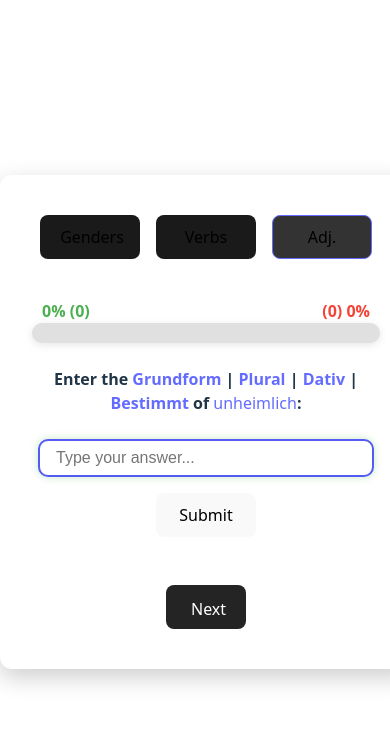
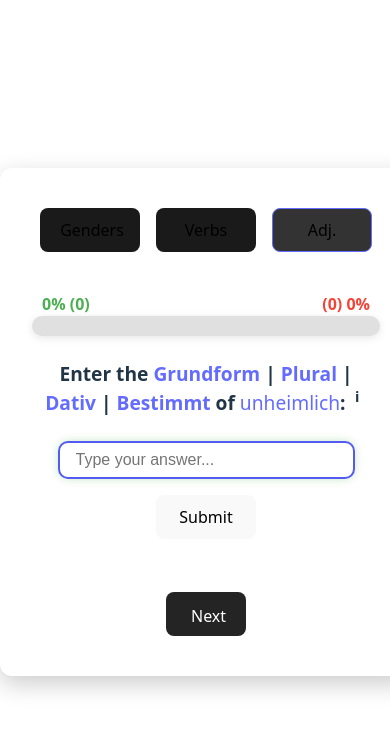
Before and after one commit to Snyuki/shirogen, a React (Vite) app in the folder shirogen/: page / in a window 390 px wide. Both pictures are taken after a click on the button "Adj.". Shown: the top 730 px of the page. Built offline with nearby package versions, Linux system fonts and the light colour scheme.

Commit message:
Added Popup Infotext for adjective declensions

```diff
--- a/shirogen/src/App.tsx
+++ b/shirogen/src/App.tsx
@@ -1,4 +1,7 @@
 import React, { useEffect, useRef, useState } from 'react';
+
+// components
+import InfoTooltip from './components/InfoTooltip'
 
 // import femaleNounsData from './res/german_female_nouns.json';
 // import maleNounsData from './res/german_male_nouns.json';
@@ -85,6 +88,23 @@ const GenderQuiz = () => {
       setAdjectiveButtonLabel('Adjectives');
     }
   };
+
+  const updateAdjectivePopupText = () => {
+    const text = `
+    Please enter the correct adjective declension for [${currentAdjective.baseForm}] with the following attributes:
+
+    - Gender: ${currentAdjective.gender}
+    - Case: ${currentAdjective.case}
+    - Form: ${adjectiveFormLabels[currentAdjective.form]}
+    - Specification: ${adjectiveSpecLabels[currentAdjective.specification]}
+
+    Example:
+    For the adjective "gut" with a masculine singular noun in the nominative case and a definite article, you would enter: "der gute".
+  `;
+
+
+    return text
+  }
 
   function getRandomNoun() {
     const randomIndex = Math.floor(Math.random() * shuffledNouns.length);
@@ -357,7 +377,9 @@ const GenderQuiz = () => {
             >
               {currentAdjective.baseForm}
             </a>
-            </strong>:</h2>
+            </strong>:
+            <InfoTooltip
+            updatePopupText={updateAdjectivePopupText}/></h2>
         <div className="verb-input-row">
           <input
             type="text"
--- /dev/null
+++ b/shirogen/src/components/InfoTooltip/InfoTooltip.module.css
@@ -0,0 +1,89 @@
+
+
+.infoButton {
+    /* size it small */
+    width: 1.2em;               /* roughly one letter wide */
+    height: 1em;                /* one line-height tall */
+    padding: 0;                 /* no extra padding */
+
+    /* text styling */
+    font-size: 0.75em;          /* smaller than body text */
+    line-height: 1em;           /* exactly matches button height */
+    font-weight: bold;
+
+    /* center “i” inside the box */
+    display: inline-flex;
+    align-items: flex-start;    /* top-align the “i” within the 1em box */
+    justify-content: center;    /* center horizontally */
+
+    /* look */
+    background: none;
+    border: 1px solid #ffffff;
+    border-radius: 50%;
+    cursor: pointer;
+
+    vertical-align: top;
+    margin-left: 2px;
+  }
+
+  .infoButton:hover {
+    background-color: rgba(0, 123, 255, 0.1);
+  }
+
+  .infoButtonPopupContainer {
+    position: fixed;
+    top: 0;
+    left: 0;
+    width: 100vw;         /* Full viewport width */
+    height: 100vh;        /* Full viewport height */
+    display: flex;
+    align-items: center;
+    justify-content: center;
+    z-index: 1000;
+    background-color: rgba(0, 0, 0, 0.4);
+  }
+
+  .infoButtonPopup {
+    background-color: #1a1a1a;
+    color: #ffffff;
+    padding: 1.5rem;
+    border-radius: 12px;
+    box-shadow: 0 8px 24px rgba(0, 0, 0, 0.3);
+    max-width: 80%;
+    min-width: 250px;
+    text-align: center;
+    animation: fadeInScale 0.2s ease-out;
+  }
+
+  .infoButtonPopup p {
+    margin-bottom: 1rem;
+    font-size: 1.1rem;
+    line-height: 1.2;
+    text-align: left;
+  }
+
+  .infoButtonPopupCloseButton {
+    background-color: #646cff;
+    color: white;
+    border: none;
+    padding: 0.5rem 1rem;
+    font-size: 1rem;
+    border-radius: 8px;
+    cursor: pointer;
+    transition: background-color 0.3s ease;
+  }
+
+  .infoButtonPopupCloseButton:hover {
+    background-color: #535bf2;
+  }
+
+  @keyframes fadeInScale {
+    from {
+      opacity: 0;
+      transform: scale(0.9);
+    }
+    to {
+      opacity: 1;
+      transform: scale(1);
+    }
+  }
--- /dev/null
+++ b/shirogen/src/components/InfoTooltip/InfoTooltip.tsx
@@ -0,0 +1,40 @@
+import React, {useState} from "react";
+import styles from "./InfoTooltip.module.css";
+
+type InfoTooltipProps = {
+    updatePopupText: () => string;
+}
+
+const InfoTooltip: React.FC<InfoTooltipProps> = ({updatePopupText} : { updatePopupText: () => string }) => {
+    const [showPopup, setShowPopup] = useState(false);
+    const [message, setMessage] = useState('');
+
+    const togglePopup = () => {
+        setMessage(updatePopupText())
+        setShowPopup(prev => !prev)
+    };
+
+    // Respect Line Breaks
+    const splitMessage = message.split('\n').map((line, index) => (
+        <p key={index}>{line}</p>
+    ));
+
+    return (
+        <>
+            <span className={styles.infoButton} onClick={togglePopup} aria-label="Show Information">i</span>
+
+            {showPopup && (
+                <div className={styles.infoButtonPopupContainer} onClick={togglePopup}>
+                    <div className={styles.infoButtonPopup} onClick={e => e.stopPropagation()}>
+                        <div>{splitMessage}</div>
+                        <button className={styles.infoButtonPopupCloseButton} onClick={togglePopup}>
+                            Close
+                        </button>
+                    </div>
+                </div>
+             )}
+        </>
+    )
+};
+
+export default InfoTooltip;
--- /dev/null
+++ b/shirogen/src/components/InfoTooltip/index.ts
@@ -0,0 +1 @@
+export { default } from './InfoTooltip';
--- /dev/null
+++ b/shirogen/src/global.d.ts
@@ -0,0 +1,5 @@
+// For module.css file to be used
+declare module "*.module.css" {
+    const classes: { [key: string]: string };
+    export default classes;
+  }
--- a/shirogen/src/index.css
+++ b/shirogen/src/index.css
@@ -262,7 +262,6 @@ button:focus-visible {
 }
 
 @media (max-width: 500px) {
-  /* TODO Mobile Layout for Gender and Verbs */
   .quiz-container {
     max-width: 350px;
   }
@@ -270,13 +269,13 @@ button:focus-visible {
     gap: 0
   }
   .quiz-container h2 {
-    font-size: 1rem;
+    font-size: 1.2rem;
   }
   .quiz-container strong {
-    font-size: 1rem;
+    font-size: 1.2rem;
   }
   .feedback {
-    font-size: 1rem;
+    font-size: 1.2rem;
     margin-top: 0.5rem;
   }
   .mode-button {
@@ -286,6 +285,11 @@ button:focus-visible {
   font-size: 1rem;
   padding: 0.5rem 1rem;
   margin-bottom: 0.5rem;
+  width: 75%;
+  }
+  .pronoun-tag {
+    font-size: 1rem;
+    margin-bottom: 0.5rem;
   }
 }
 
```
